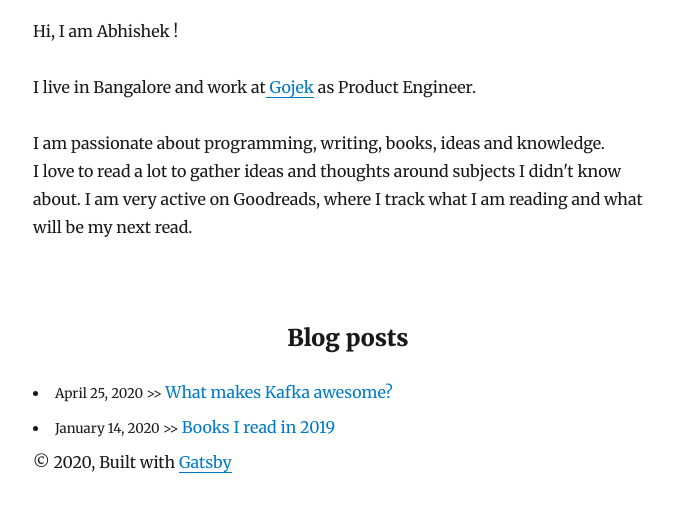
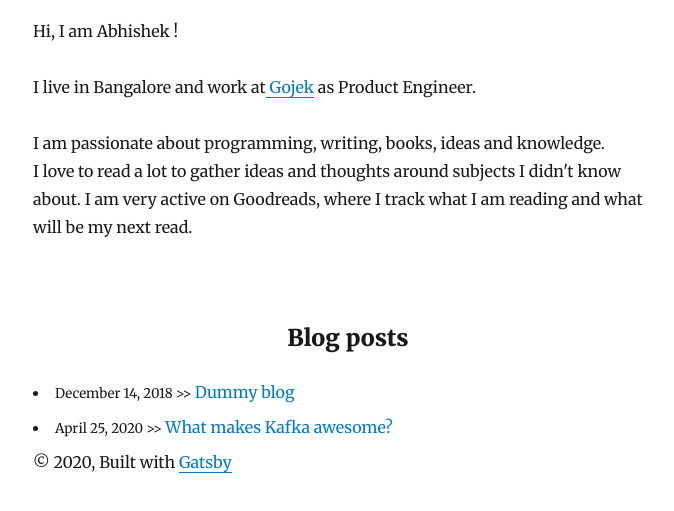
Before and after one commit to whoAbhishekSah/whoAbhishekSah.github.io, a Gatsby site: page / in a window 1280 px wide. Shown: the part 137-648 px from the top of the page, without its empty margins (292-966 px from the left). Built offline with nearby package versions, Linux system fonts and the light colour scheme; Gatsby itself is replaced by a stand-in of ours; some packages are replaced by stand-ins of ours.

Commit message:
[Abhishek] Add dummy blog for 2018

```diff
--- a/content/blog/books-i-read-in-2019/index.md
+++ b/content/blog/dummy-blog-2018/index.md
@@ -1,6 +1,6 @@
 ---
-title: Books I read in 2019
-date: "2020-01-14T22:12:03.284Z"
+title: Dummy blog
+date: "2018-12-14T22:12:03.284Z"
 description: "Hello World"
 ---
 
```
